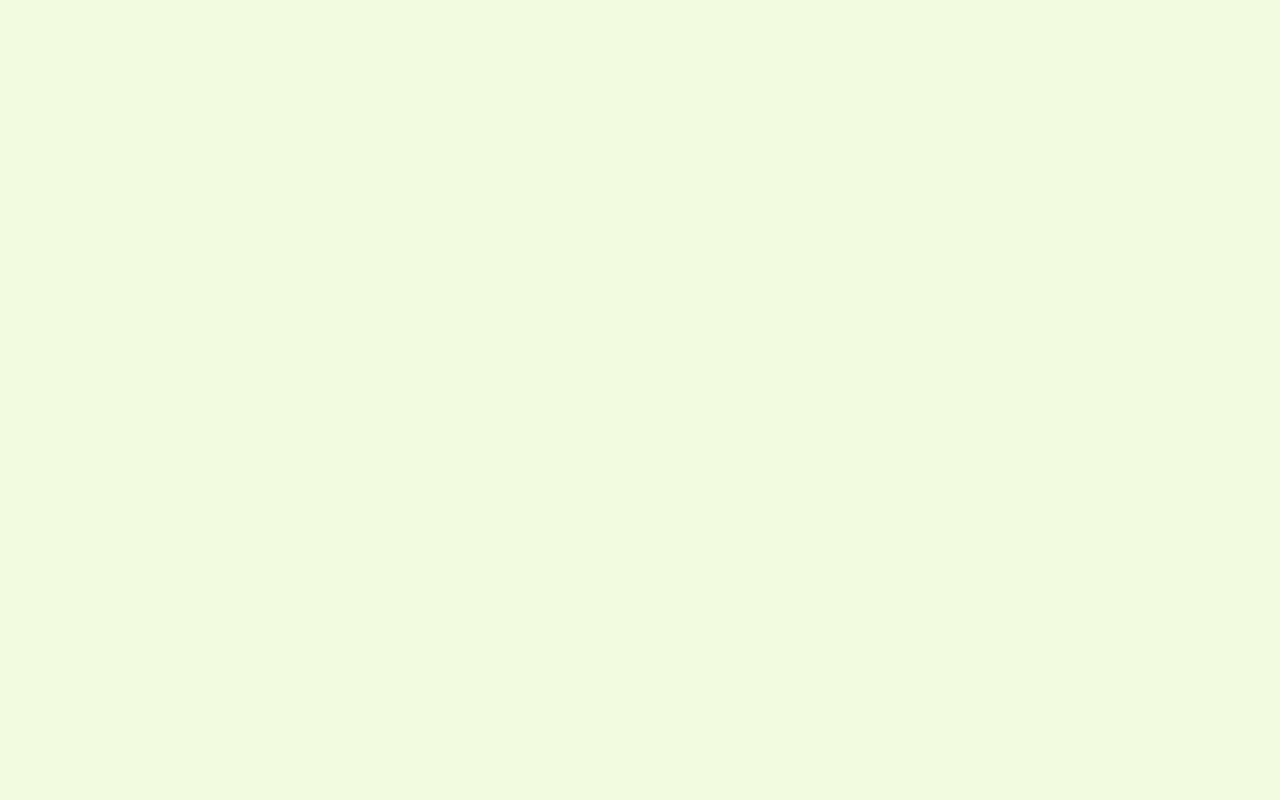
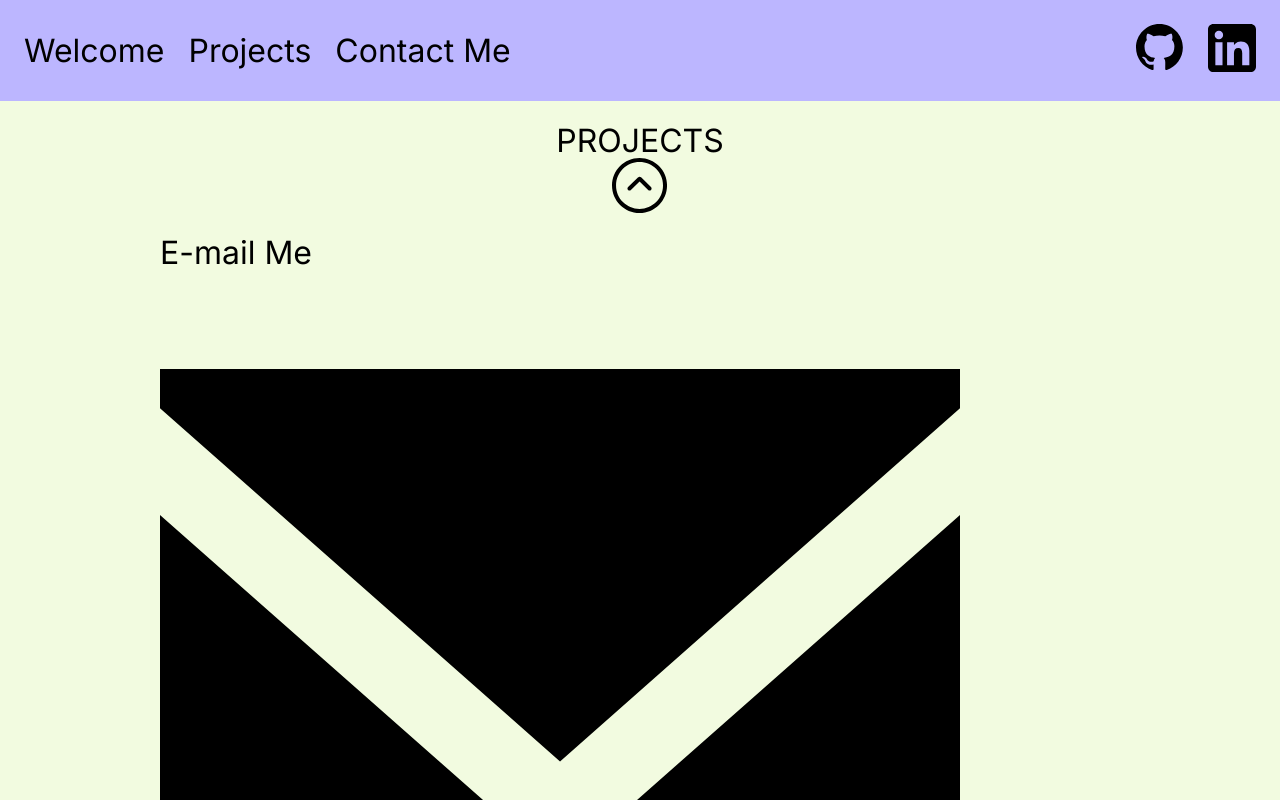
Before and after one commit to JeromeRReduta/Portfolio2025, a React (Vite) app: page /contact-me in a window 1280 px wide. Before the commit this address had no page. Shown: the top 800 px of the page. Built offline with nearby package versions, Linux system fonts and the light colour scheme.

Commit message:
Re-added projects page, contact-me page

```diff
--- a/src/App.tsx
+++ b/src/App.tsx
@@ -2,8 +2,9 @@
 import { Routes, Route } from "react-router";
 import BaseLayout from "./shared/components/BaseLayout.tsx";
 import WelcomePage from "./welcome/components/WelcomePage.tsx";
+import ProjectsPage from "./projects/components/ProjectsPage.tsx";
+import ContactMePage from "./contact-me/components/ContactMePage.tsx";
 // import ContactMePage from "./contact-me/components/ContactMePage.tsx";
-// import ProjectsPage from "./projects/components/ProjectsPage.tsx";
 
 function App() {
     /**
@@ -17,18 +18,15 @@ function App() {
             <Route path="/" element={<BaseLayout />}>
                 <Route index element={<WelcomePage />} />
             </Route>
-            {/* <Route path="/projects" element={<BaseLayout />}>
+            <Route path="/projects" element={<BaseLayout />}>
                 <Route index element={<ProjectsPage />} />
-                <Route path=":id" element={null} />
+                {/* <Route path=":id" element={null} /> */}
             </Route>
 
             <Route path="/contact-me" element={<BaseLayout />}>
                 <Route index element={<ContactMePage />} />
-            </Route> */}
+            </Route>
             {/*
-      <Route path="/contact-me">
-        <Route index element={} />
-      </Route>
       <Route path="*">
         <Route index element={} />
       </Route> */}
--- a/src/contact-me/components/ContactMePage.tsx
+++ b/src/contact-me/components/ContactMePage.tsx
@@ -1,19 +1,26 @@
 import type { JSX } from "react";
-// import NavArrow from "../../shared/components/NavArrow";
 import EmailSvg from "../../../src/assets/email.svg?react";
 import { Link } from "react-router";
+import NavArrow from "../../shared/components/NavArrow";
 // import "../../shared/design/base.css"; // TODO
 // import "../design/contact-me.css";
 
 export default function ContactMePage(): JSX.Element {
     return (
         <section id="contact-me">
-            <NavArrow direction="UP" url="/projects" message="PROJECTS" />
+            <NavArrow
+                direction="UP"
+                url="/projects"
+                message="PROJECTS"
+                flexJustify={"flex-start"}
+                flexAlign={"center"}
+            />
             <ContactForm />
         </section>
     );
 }
 
+// TODO: Rewrite
 function ContactForm(): JSX.Element {
     return (
         // TODO: make it so that on hovering the LINK (not the contents), all contents turn to accent color
--- a/src/projects/components/ProjectsPage.tsx
+++ b/src/projects/components/ProjectsPage.tsx
@@ -4,6 +4,8 @@
 // import InfiniteScroll from "react-infinite-scroll-component";
 // import ProjectCard from "./ProjectCard.tsx";
 // import { useProjects } from "../stores/ProjectContext.tsx";
+
+import type { JSX } from "react";
 
 // export default function ProjectsPage(): JSX.Element {
 //     const { allProjects, status } = useProjects();
@@ -16,3 +18,11 @@
 //         </section>
 //     );
 // }
+
+export default function ProjectsPage(): JSX.Element {
+    return (
+        <section className={"a"}>
+            <div>PLACEHOLDER</div>
+        </section>
+    );
+}
```
